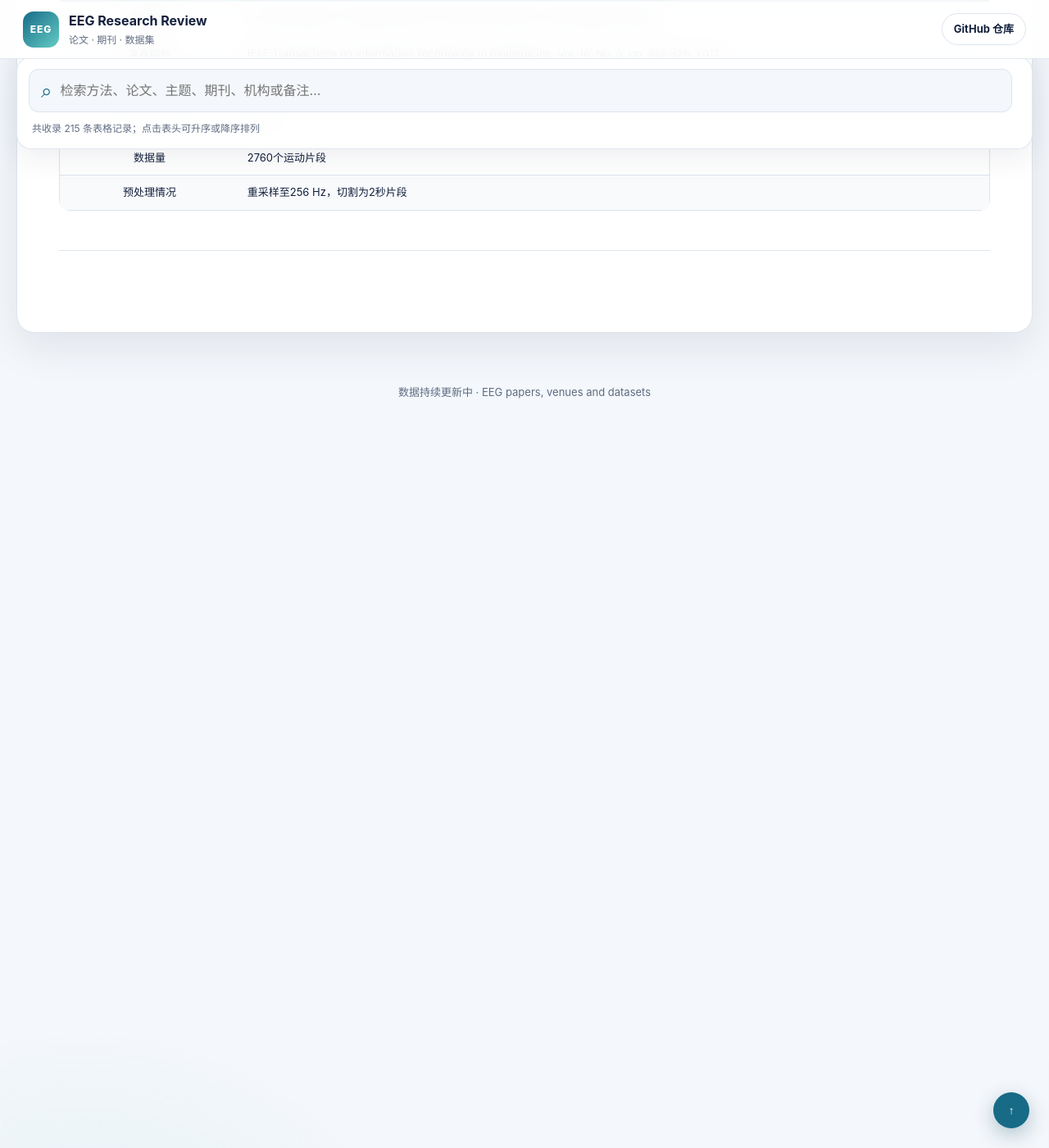
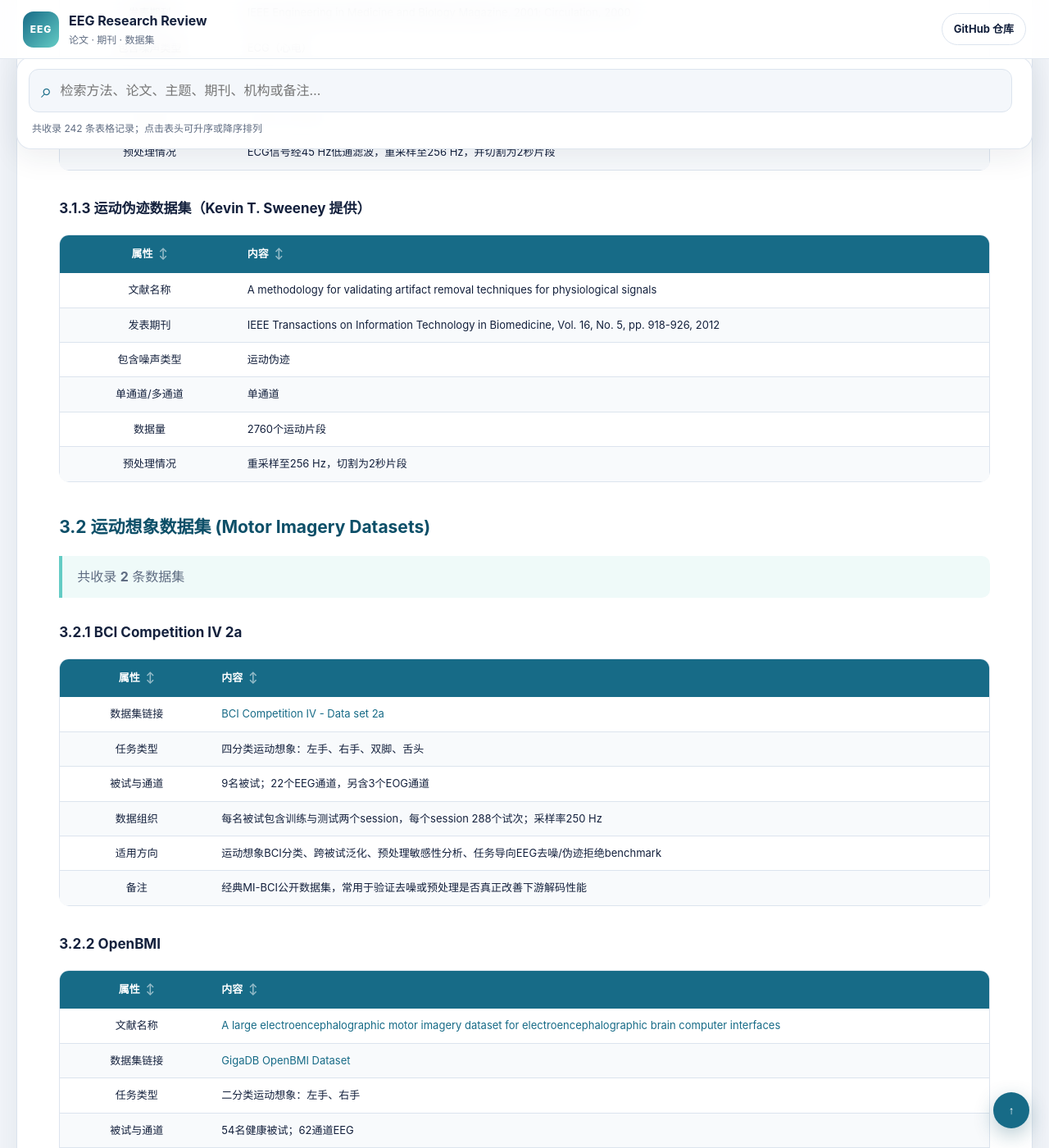
Before and after one commit to hanyilinn/EEG_Denoising_Review, a Jekyll site: the page built from docs/index.md, in a window 1280 px wide and 1400 px high, scrolled down 28844 px. Shown: the whole window at 82% size. Built offline with Jekyll 4.4.1, drawn with Linux system fonts in a browser that asks for light colours; some of the changed text lies outside the part shown.

Commit message:
Add gated eyewear EEG paper and datasets (#10)

```diff
--- a/docs/index.md
+++ b/docs/index.md
@@ -25,7 +25,9 @@
    - [EEG去噪可投稿期刊（已有EEG去噪论文发表）](#21-eeg去噪可投稿期刊-期刊已有eeg去噪论文发表)
    - [EEG领域下其他可供选择的期刊](#22-eeg领域下其他可供选择的期刊-other-journals-in-eeg-field)
 3. [数据集整理](#三数据集整理-datasets)
-   - [EEG去噪研究适合使用的数据集](#31-eeg去噪研究适合使用的数据集-eeg-denoising-datasets)
+   - [EEG去噪数据集](#31-eeg去噪数据集-eeg-denoising-datasets)
+   - [运动想象数据集](#32-运动想象数据集-motor-imagery-datasets)
+   - [情绪识别数据集](#33-情绪识别数据集-emotion-recognition-datasets)
 
 ---
 
@@ -125,6 +127,7 @@
 | 69 | ET-informed DL | 2026 | 利用同步眼动追踪（ET）信息训练记录内深度学习模型，预测EEG中可由眼动解释的成分；同时结合真实头模型模拟眼动伪迹，以区分眼动相关神经活动、非神经伪迹和其他脑活动... | [Isolating Eye-Movement Artifacts from EEG Signals](https://www.worldscientific.com/doi/abs/10.1142/S0129065726500437) | International Journal of Neural Systems | - | University of South Carolina + University of Southern California | 提供眼动信息辅助的去混杂与评测框架，可用于评估ICA等伪迹隔离方法的敏感度和特异度 |
 | 70 | Multi-head Noise Regression | 2026 | 两头单通道噪声回归器，从2 s EEG片段同时估计EOG与EMG噪声信号比（NSR, dB）；最佳模型为膨胀TCN，用连续伪迹强度作为控制信号，触发选择性小波去眨眼伪迹而非对所有片段统一去噪... | [Multi-head noise regression for single-channel EEG: estimating ocular and muscle contamination to guide artifact removal](https://iopscience.iop.org/article/10.1088/1741-2552/ae541d) | Journal of Neural Engineering | [是](https://github.com/usmanqamarshaikh/EEG-Multi-Head-Noise-Regression) | Auckland University of Technology + New Zealand College of Chiropractic + Aalborg University | 在EEGdenoiseNet合成EOG/EMG污染上训练，并在独立眨眼数据、P3 ERP数据和55名受试者RSVP P300 speller数据上验证；选择性去噪可减少过度清洗并改善AUC |
 | 71 | ZUNA1.1 | 2026 | 380M参数扩散自编码EEG基础模型，用于灵活的EEG信号重建；支持最长30 s变长序列、任意通道数量与头皮位置、任意时间片段或整通道重建，并面向去噪和超分辨率任务... | [ZUNA1.1: A more flexible EEG foundation model for Denoising and Super-resolution](https://arxiv.org/abs/2607.27308) | Arxiv | [是](https://huggingface.co/Zyphra/ZUNA1.1) | Zyphra | 开源模型声明为Apache-2.0；相较ZUNA1更强调通道/时间布局灵活性，并报告优于MNE中常用的球面样条插值等标准重建方法 |
+| 72 | Gated Artifact Management | 2026 | 面向低密度干电极眼镜式EEG的门控伪迹管理管线；先用轻量级gate classifier识别含伪迹窗口，仅在需要时触发后续处理，再结合时域特征检测、卷积循环网络三分类伪迹识别和U-Net去噪自编码器进行校正... | [A Gated Artifact Management Pipeline for Low-Density Eyewear EEG](https://iopscience.iop.org/article/10.1088/1361-6579/ae99ab) | Physiological Measurement | - | Politecnico di Milano + EssilorLuxottica SA + Università di Pavia | 针对可穿戴眼镜式低密度EEG；29名受试者留一被试评估，gate balanced accuracy 0.89，三类伪迹分类balanced accuracy 0.84、median macro-F1 0.83，端到端median normalized RMSE 0.19、spectral cosine similarity 0.89；强调避免对干净神经活动过度处理并兼容资源受限设备 |
 
 ---
 
@@ -414,4 +417,58 @@
 | 数据量 | 2760个运动片段 |
 | 预处理情况 | 重采样至256 Hz，切割为2秒片段 |
 
+### 3.2 运动想象数据集 (Motor Imagery Datasets)
+
+> 共收录 **2** 条数据集
+
+#### 3.2.1 BCI Competition IV 2a
+
+| 属性 | 内容 |
+|:---:|:---|
+| 数据集链接 | [BCI Competition IV - Data set 2a](https://www.bbci.de/competition/iv/#dataset2a) |
+| 任务类型 | 四分类运动想象：左手、右手、双脚、舌头 |
+| 被试与通道 | 9名被试；22个EEG通道，另含3个EOG通道 |
+| 数据组织 | 每名被试包含训练与测试两个session，每个session 288个试次；采样率250 Hz |
+| 适用方向 | 运动想象BCI分类、跨被试泛化、预处理敏感性分析、任务导向EEG去噪/伪迹拒绝benchmark |
+| 备注 | 经典MI-BCI公开数据集，常用于验证去噪或预处理是否真正改善下游解码性能 |
+
+#### 3.2.2 OpenBMI
+
+| 属性 | 内容 |
+|:---:|:---|
+| 文献名称 | [A large electroencephalographic motor imagery dataset for electroencephalographic brain computer interfaces](https://academic.oup.com/gigascience/article/8/5/giz002/5304369) |
+| 数据集链接 | [GigaDB OpenBMI Dataset](http://gigadb.org/dataset/100542) |
+| 任务类型 | 二分类运动想象：左手、右手 |
+| 被试与通道 | 54名健康被试；62通道EEG |
+| 数据组织 | 包含多session运动想象记录，规模大于BCI Competition IV 2a，适合跨被试和跨session评估 |
+| 适用方向 | 大样本MI-BCI解码、跨数据集迁移、domain adaptation、任务导向去噪benchmark |
+| 备注 | 适合与BCIC IV 2a共同构建运动想象benchmark，用于检查去噪模型是否提升真实下游任务表现 |
+
+### 3.3 情绪识别数据集 (Emotion Recognition Datasets)
+
+> 共收录 **2** 条数据集
+
+#### 3.3.1 SEED
+
+| 属性 | 内容 |
+|:---:|:---|
+| 数据集链接 | [SJTU BCMI SEED Dataset](https://bcmi.sjtu.edu.cn/home/seed/) |
+| 任务类型 | EEG情绪识别，通常包含正性、中性、负性三类情绪 |
+| 被试与通道 | 15名被试；62通道EEG |
+| 数据组织 | 每名被试多次实验session，使用电影片段诱发情绪状态 |
+| 适用方向 | 情绪识别、跨session/跨被试迁移、EEG表征学习、任务导向预处理与去噪评估 |
+| 备注 | 国内EEG情绪识别研究中使用频率很高，适合纳入通用EEG解码benchmark |
+
+#### 3.3.2 DEAP
+
+| 属性 | 内容 |
+|:---:|:---|
+| 数据集链接 | [DEAP Dataset](https://www.eecs.qmul.ac.uk/mmv/datasets/deap/) |
+| 文献名称 | [DEAP: A Database for Emotion Analysis using Physiological Signals](https://ieeexplore.ieee.org/document/5871728) |
+| 任务类型 | 基于音乐视频诱发的情绪识别/情感计算；常用维度包括valence、arousal、dominance、liking |
+| 被试与通道 | 32名被试；32通道EEG，同时包含外周生理信号 |
+| 数据组织 | 每名被试观看40段1分钟音乐视频并给出情绪评分 |
+| 适用方向 | 情绪识别、跨被试泛化、多模态生理信号建模、通用EEG解码benchmark |
+| 备注 | 国际情绪EEG研究的经典数据集，可与SEED共同覆盖情绪识别下游任务 |
+
 ---
```
Also changed, not shown: other parts of docs/index.md (+3 -3 lines).
